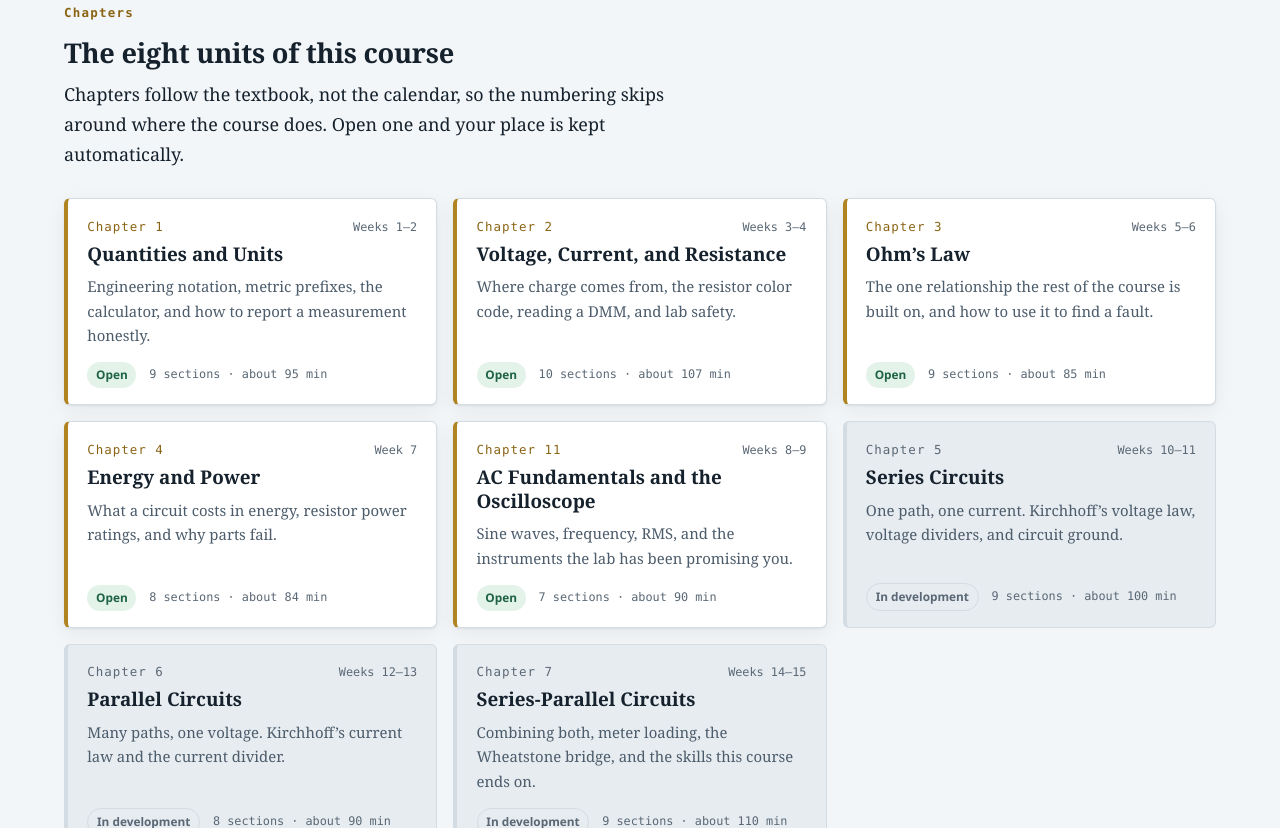
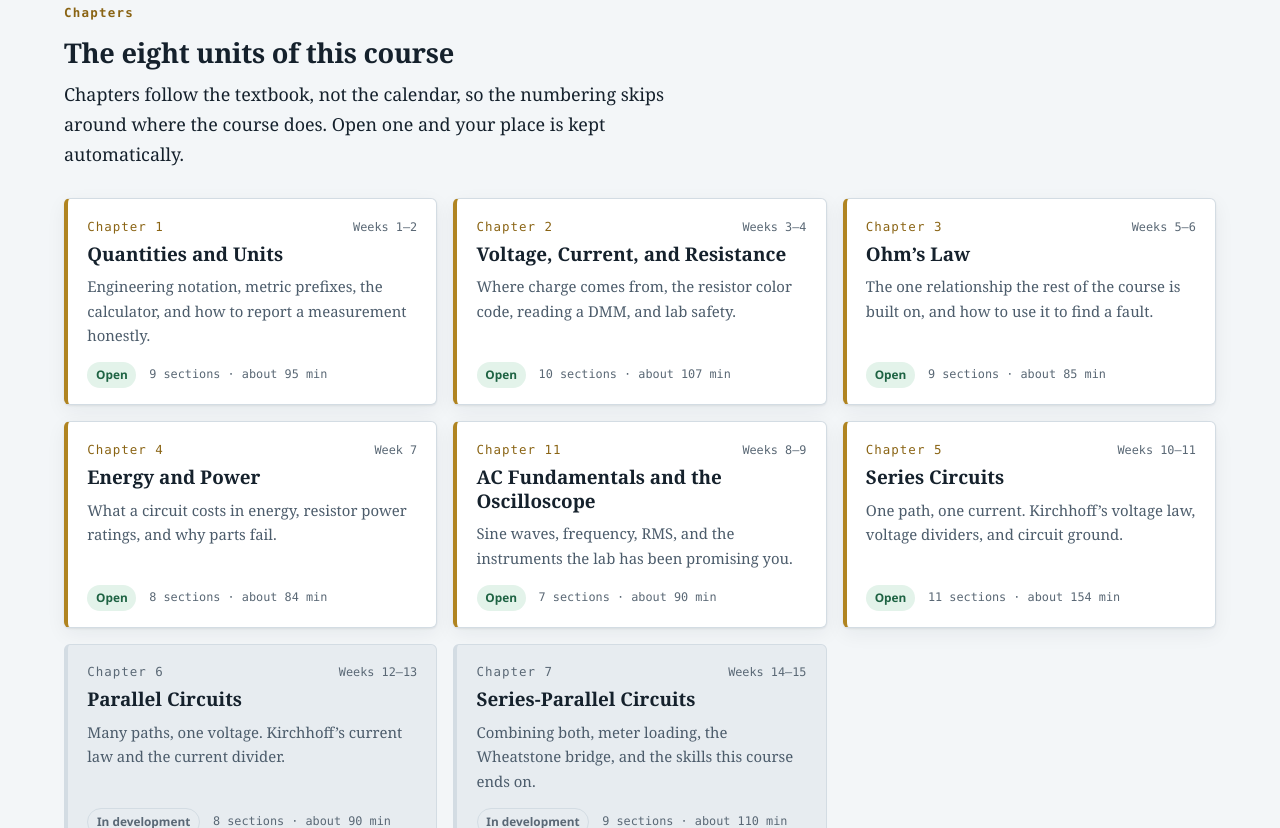
Before and after one commit to mqaissaunee-bcc/ELEC103, a plain HTML site: page index.html in a window 1280 px wide. Shown: the part 488-1316 px from the top of the page. Drawn offline with Linux system fonts and the light colour scheme.

Commit message:
Update index.html

```diff
--- a/index.html
+++ b/index.html
@@ -453,7 +453,7 @@ html { font-size: calc(100% * var(--ui-scale)); }
       file: 'elec103-ch11-ac-fundamentals.html', key: 'elec103-ch11-v1', sections: 7, mins: 90,
       blurb: 'Sine waves, frequency, RMS, and the instruments the lab has been promising you.' },
     { no: 5, title: 'Series Circuits', weeks: 'Weeks 10\u201311',
-      file: null, key: 'elec103-ch5-v1', sections: 9, mins: 100,
+      file: 'elec103-ch5-series-circuits.html', key: 'elec103-ch5-v1', sections: 11, mins: 154,
       blurb: 'One path, one current. Kirchhoff\u2019s voltage law, voltage dividers, and circuit ground.' },
     { no: 6, title: 'Parallel Circuits', weeks: 'Weeks 12\u201313',
       file: null, key: 'elec103-ch6-v1', sections: 8, mins: 90,
```
